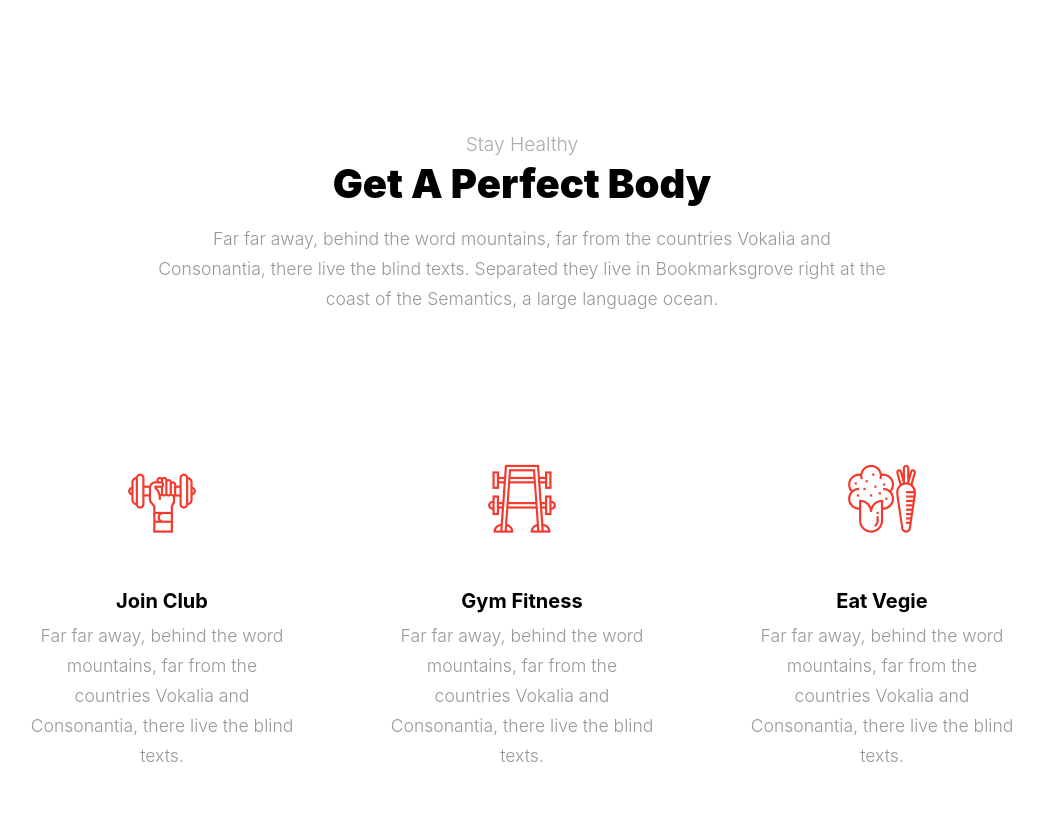
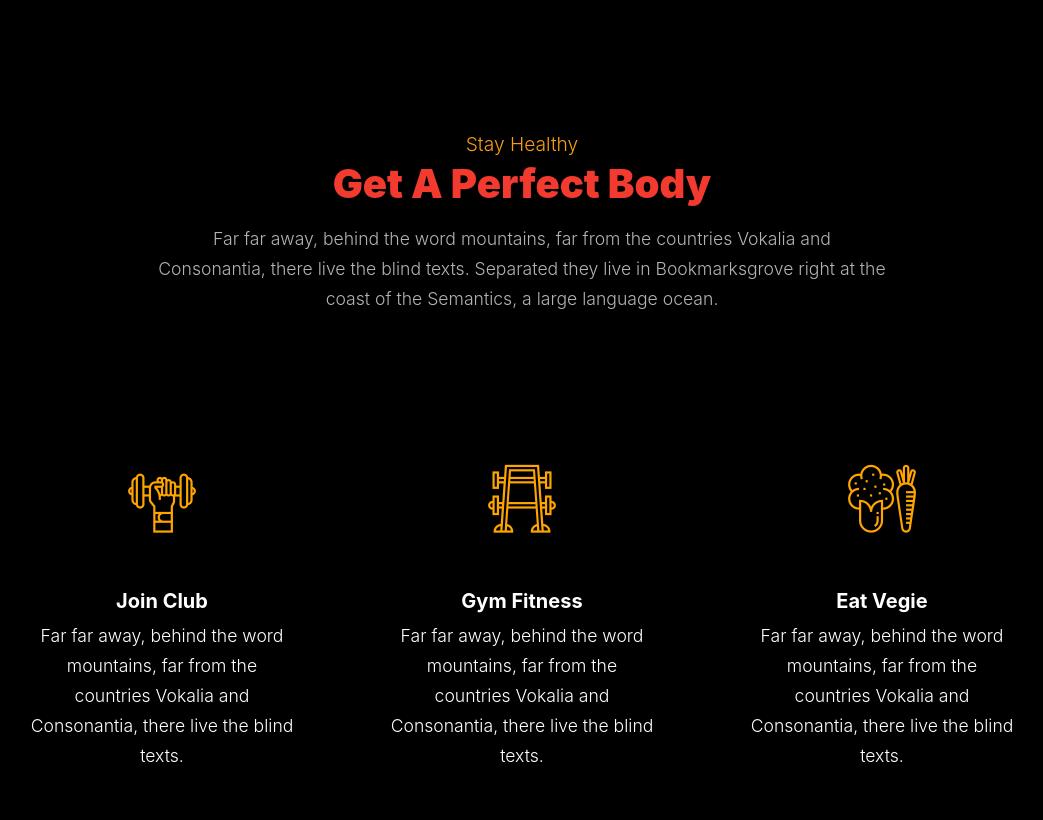
Before and after one commit to owasp-tsc/hackowasp2.0, a plain HTML site: page index.html in a window 1280 px wide. Shown: the part 1000-1820 px from the top of the page, without its empty margins (118-1161 px from the left). Drawn offline with Linux system fonts and the light colour scheme; files whose address does not match are found by name; a web font is replaced by a local one.

Commit message:
style.css
team ans sponsers section css file

```diff
--- a/css/style.css
+++ b/css/style.css
@@ -6,7 +6,8 @@ body {
   line-height: 1.7;
   font-weight: 300;
   font-size: 1.1rem;
-  color: #989898; }
+  color: rgba(255,255,255,.7);
+background-color: black;}
 
 ::-moz-selection {
   background: #000;
@@ -297,7 +298,8 @@ h1, h2, h3, h4, h5,
     -webkit-transform: translateY(-50%);
     -ms-transform: translateY(-50%);
     transform: translateY(-50%);
-    font-size: 22px; }
+    font-size: 22px;
+}
   .select-wrap select, .wrap-icon select {
     -webkit-appearance: none;
     -moz-appearance: none;
@@ -766,17 +768,18 @@ h1, h2, h3, h4, h5,
   -webkit-transition: .3s all ease;
   -o-transition: .3s all ease;
   transition: .3s all ease;
-  background: #fff; }
+  background: black; }
   .ftco-feature-1 .icon {
     font-size: 70px;
-    color: #f23a2e; }
+    color: orange; }
   .ftco-feature-1 .ftco-feature-1-text {
     padding: 30px; }
   .ftco-feature-1 h2 {
     font-size: 20px;
-    font-weight: bold; }
+    font-weight: bold;
+    color: white; }
   .ftco-feature-1 p {
-    color: #989898; }
+    color: white; }
   .ftco-feature-1:hover, .ftco-feature-1.active {
     -webkit-box-shadow: 0 0 20px -5px rgba(0, 0, 0, 0.1);
     box-shadow: 0 0 20px -5px rgba(0, 0, 0, 0.1); }
@@ -803,11 +806,11 @@ h1, h2, h3, h4, h5,
       background: #f23a2e; }
 
 .section-heading .subheading {
-  color: #ababab;
+  color: #f89d13;
   font-size: 1.2rem; }
 
 .section-heading .heading {
-  color: #000;
+  color: #F23A2E;
   font-size: 2.5rem;
   font-weight: 900; }
 
@@ -922,7 +925,7 @@ h1, h2, h3, h4, h5,
   margin-bottom: 30px; }
 
 .person .position {
-  color: #ccc;
+  color: white;
   margin-bottom: 20px;
   text-transform: uppercase;
   font-size: 13px;
@@ -930,7 +933,8 @@ h1, h2, h3, h4, h5,
 
 .person h3 {
   font-size: 18px;
-  font-weight: bold; }
+  font-weight: bold;
+  color: white; }
 
 .person p {
   font-size: 15px; }
```
